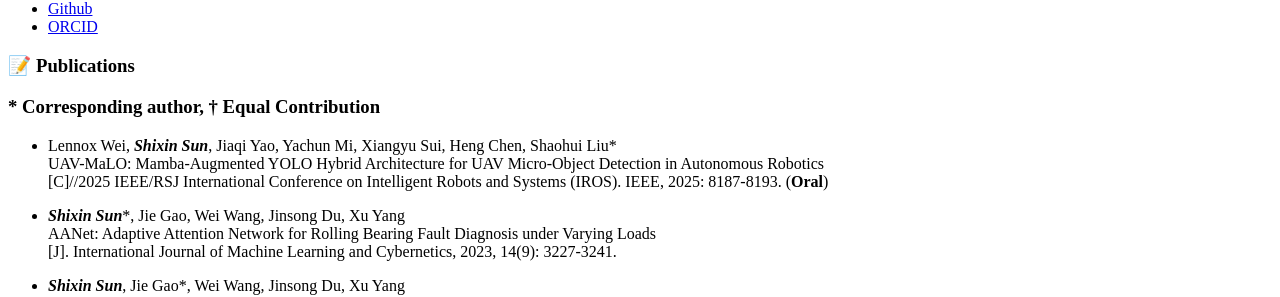
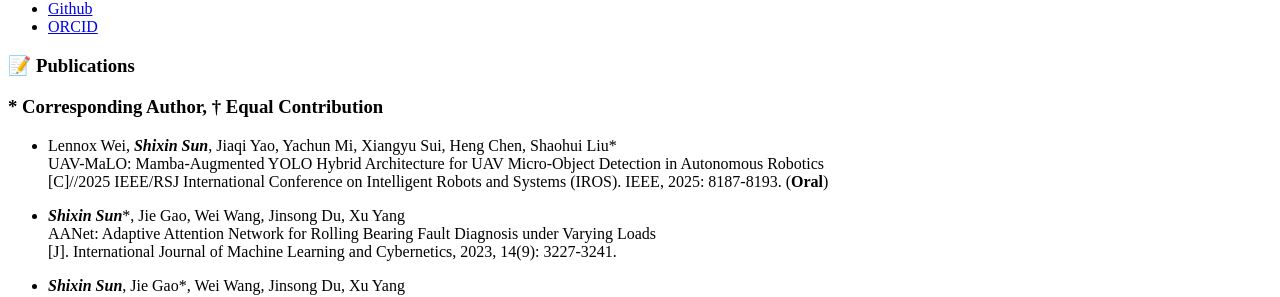
Before and after one commit to ShixinSUN94/shixinsun94.github.io, a Jekyll site: the page built from _pages/includes/3.pub.md, in a window 1280 px wide. Shown: the part 342-639 px from the top of the page. Built offline with Jekyll 4.4.1, drawn with Linux system fonts in a browser that asks for light colours; our own code applies the rules of GitHub Pages for plain Markdown files.

Commit message:
Update 3.pub.md

```diff
--- a/_pages/includes/3.pub.md
+++ b/_pages/includes/3.pub.md
@@ -1,5 +1,5 @@
 # 📝 Publications
-### * Corresponding author, † Equal Contribution
+### * Corresponding Author, † Equal Contribution
 
 - Lennox Wei, ***Shixin Sun***, Jiaqi Yao, Yachun Mi, Xiangyu Sui, Heng Chen, Shaohui Liu*
   UAV-MaLO: Mamba-Augmented YOLO Hybrid Architecture for UAV Micro-Object Detection in Autonomous Robotics
```
